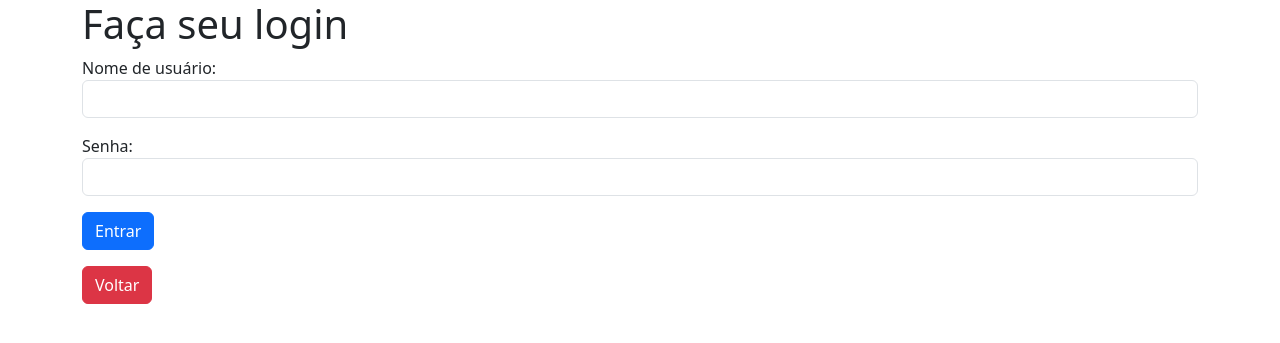
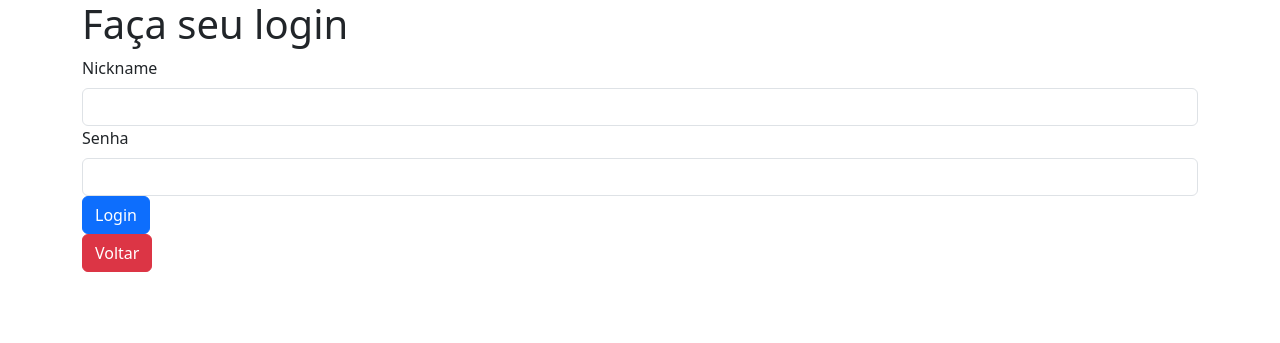
Before and after one commit to leondaros/jogoteca, a Flask app: page /login in a window 1280 px wide. Shown: the top 343 px of the page. Run offline with Flask 3, Linux system fonts and the light colour scheme; some libraries are stand-ins or nearby versions.

Commit message:
Improve loging form

```diff
--- a/helpers.py
+++ b/helpers.py
@@ -2,13 +2,19 @@ import os
 
 from jogoteca import app
 from flask_wtf import FlaskForm
-from wtforms import StringField, SubmitField, validators
+from wtforms import StringField, SubmitField, PasswordField, validators
 
 class FormularioJogo(FlaskForm):
     nome = StringField('Nome do Jogo', [validators.DataRequired(), validators.Length(min=1, max=50)])
     categoria = StringField('Categoria', [validators.DataRequired(), validators.Length(min=1, max=40)])
     console = StringField('Console', [validators.DataRequired(), validators.Length(min=1, max=20)])
     salvar = SubmitField('Salvar')
+
+
+class FormularioUsuario(FlaskForm):
+    nickname = StringField('Nickname',[validators.DataRequired(), validators.Length(min=1, max=8)])
+    senha = PasswordField('Senha', [validators.DataRequired(), validators.Length(min=1, max=100)])
+    login = SubmitField('Login')
 
 def recupera_imagem(id):
     for nome_arquivo in os.listdir(app.config['UPLOAD_PATH']):
--- a/templates/login.html
+++ b/templates/login.html
@@ -19,10 +19,19 @@
         {% endwith %}
         <h1>Faça seu login</h1>
         <form method="POST" action="{{url_for('autenticar')}}">
-            <input type="hidden" name="proxima" value="{{ proxima }}">
-            <p><label>Nome de usuário:</label> <input class="form-control" type="text" name="usuario" required></p>
-            <p><label>Senha:</label> <input class="form-control" type="password" name="senha" required></p>
-            <p><button class="btn btn-primary" type="submit">Entrar</button></p>
+            <input type="hidden" name="proxima" value="{{ proxima or url_for('index') }}">
+            {{ form.csrf_token() }}
+            <div class="form-group">
+                {{ form.nickname.label(class="form-label") }}
+                {{ form.nickname(class="form-control") }}
+            </div>
+            <div class="form-group">
+                {{ form.senha.label(class="form-label") }}
+                {{ form.senha(class="form-control") }}
+            </div>
+            <div class="form-group">
+                {{ form.login(class="btn btn-primary") }}
+            </div>
         </form>
         <a class="btn btn-danger" href="{{ url_for('index') }}">Voltar</a>
     </div>
--- a/views.py
+++ b/views.py
@@ -1,7 +1,7 @@
 from flask import render_template, request, redirect, session, flash, url_for, send_from_directory
 from jogoteca import app, db
 from models import Jogos, Usuarios
-from helpers import recupera_imagem, deleta_arquivo, FormularioJogo
+from helpers import recupera_imagem, deleta_arquivo, FormularioJogo, FormularioUsuario
 import time
 
 @app.route('/')
@@ -85,13 +85,15 @@ def deletar(id):
 @app.route("/login")
 def login():
     proxima = request.args.get('proxima')
-    return render_template('login.html', proxima=proxima)
+    form = FormularioUsuario()
+    return render_template('login.html', proxima=proxima, form=form)
 
 @app.route("/autenticar", methods=['POST'])
 def autenticar():
-    usuario = Usuarios.query.filter_by(nickname=request.form['usuario']).first()
+    form = FormularioUsuario(request.form)
+    usuario = Usuarios.query.filter_by(nickname=form.nickname.data).first()
     if usuario:
-        if request.form['senha'] == usuario.senha:
+        if form.senha.data == usuario.senha:
             session['usuario_logado'] = usuario.nickname
             flash(usuario.nickname + ' logado com sucesso!')
             proxima_pagina = request.form['proxima']
```
